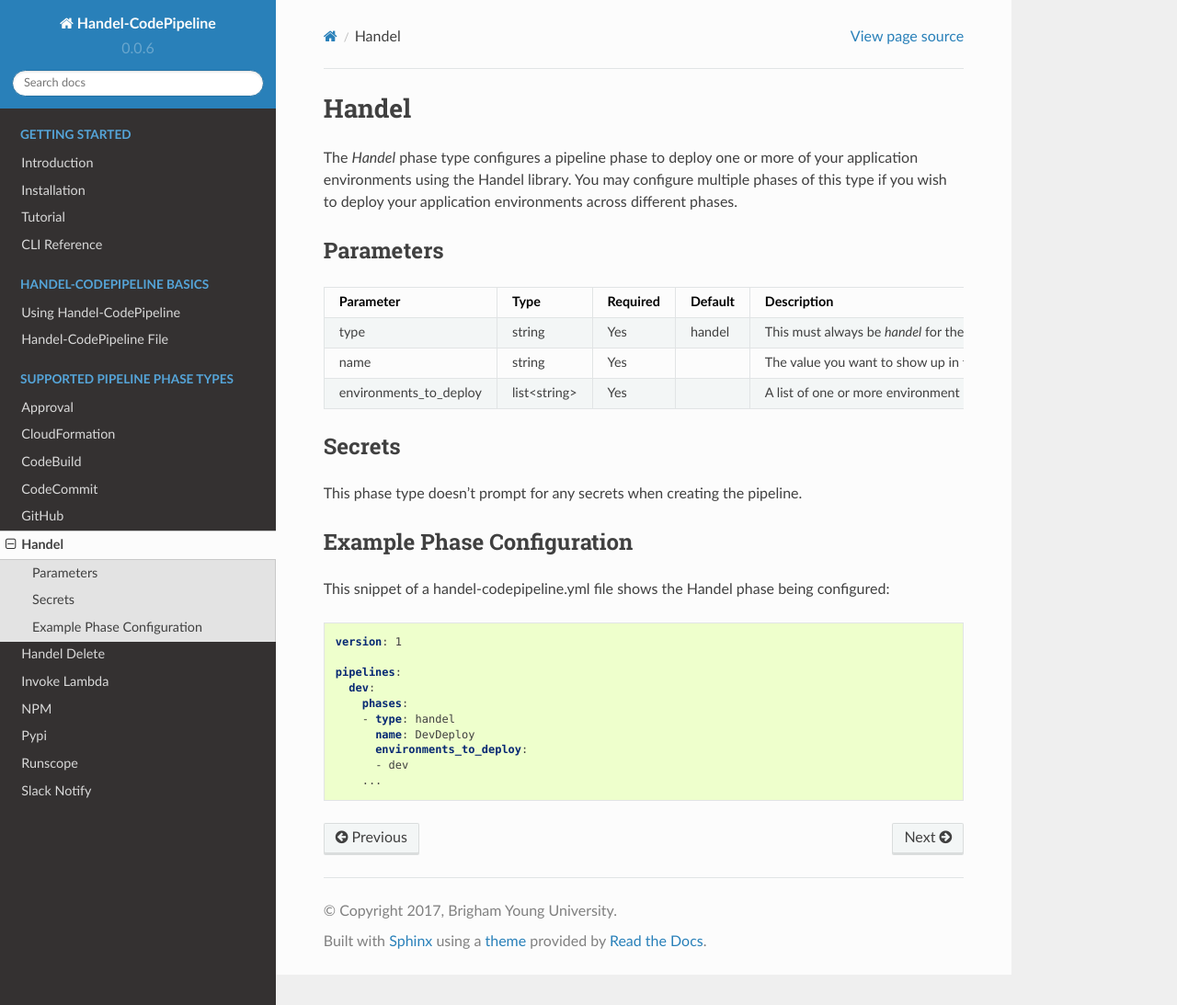
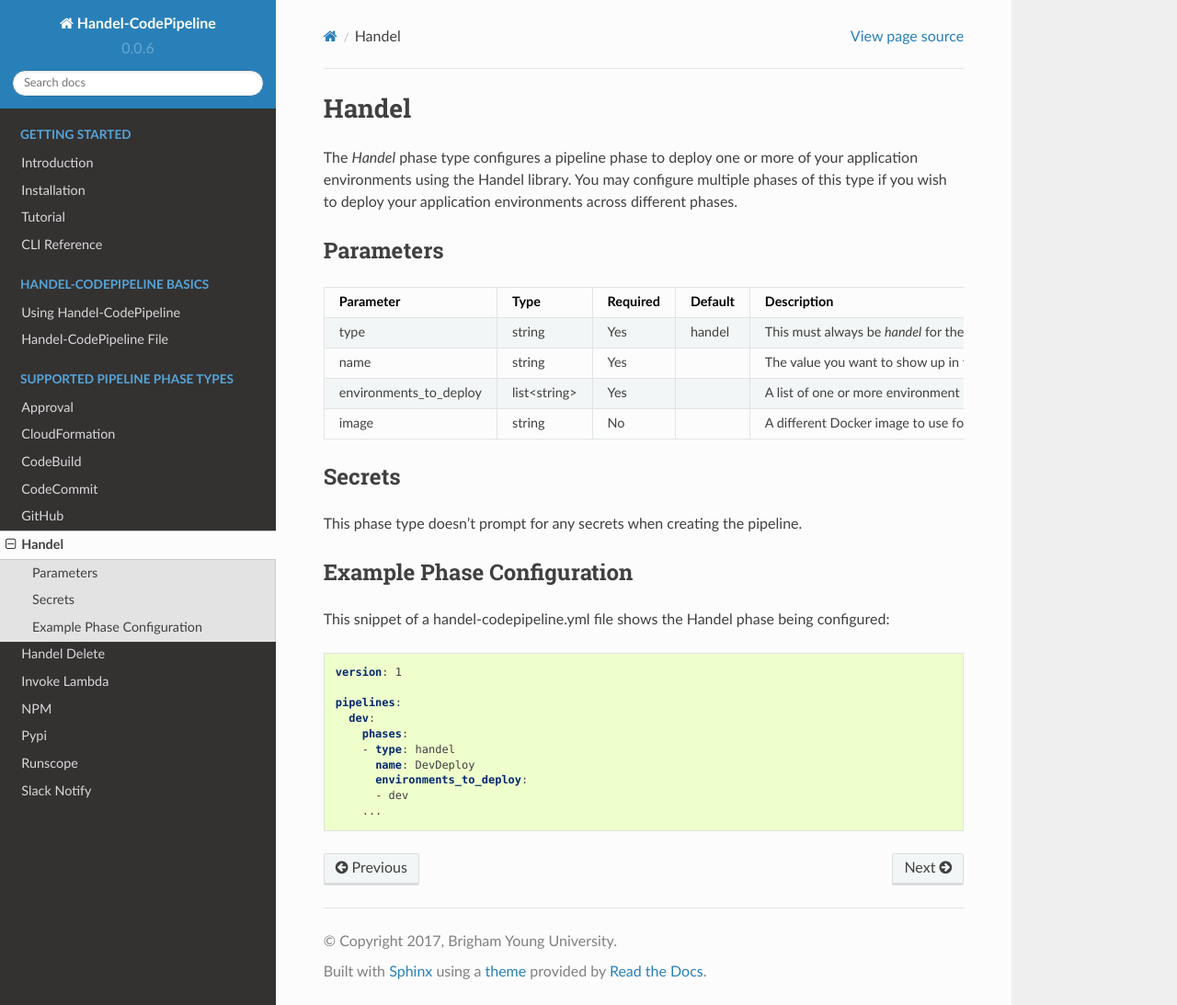
Before and after one commit to byu-oit/handel-codepipeline, a Sphinx documentation site: the page built from docs/phase-types/handel.rst, in a window 1280 px wide and 1093 px high. Shown: the whole window at 92% size. Built offline with Sphinx 7.4.7 and the Read the Docs theme 2.0.0, drawn with Linux system fonts in a browser that asks for light colours.

Commit message:
Update docs

```diff
--- a/docs/phase-types/handel.rst
+++ b/docs/phase-types/handel.rst
@@ -28,6 +28,11 @@
      - Yes
      -
      - A list of one or more environment names from your Handel file that you wish to deploy in this phase.
+   * - image
+     - string
+     - No
+     -
+     - A different Docker image to use for the CodeBuild job. Handel provides a default one that is suitable for most purposes. However, some special extensions may need other tools in the image; this field allows you do use a different image with those tools.
 
 Secrets
 -------
```
